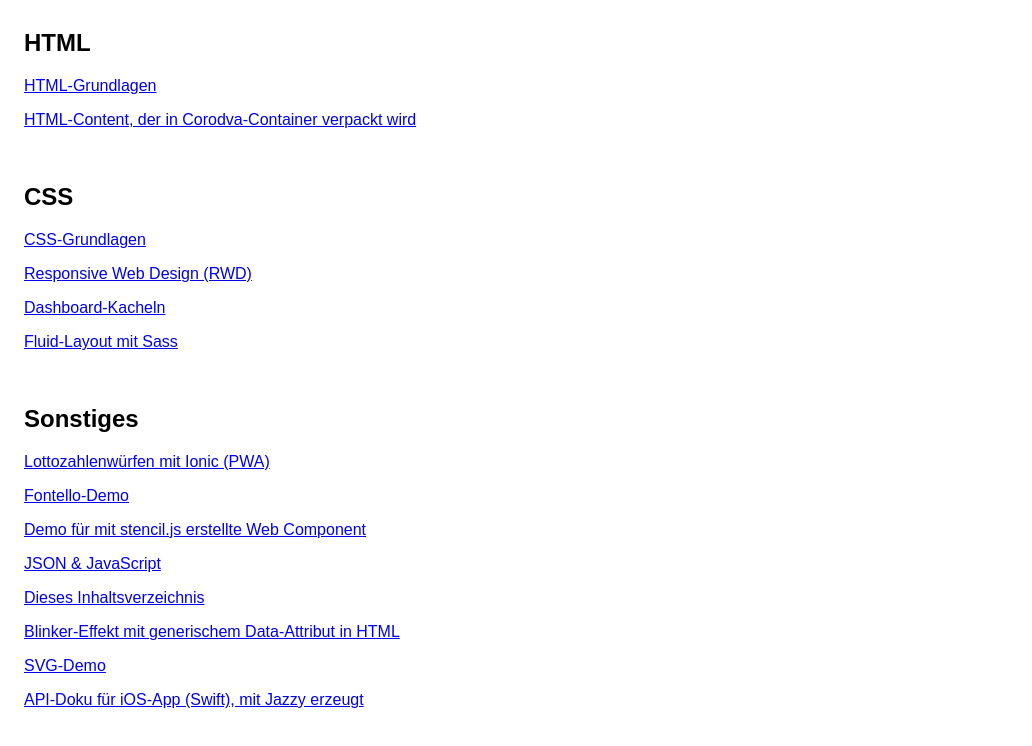
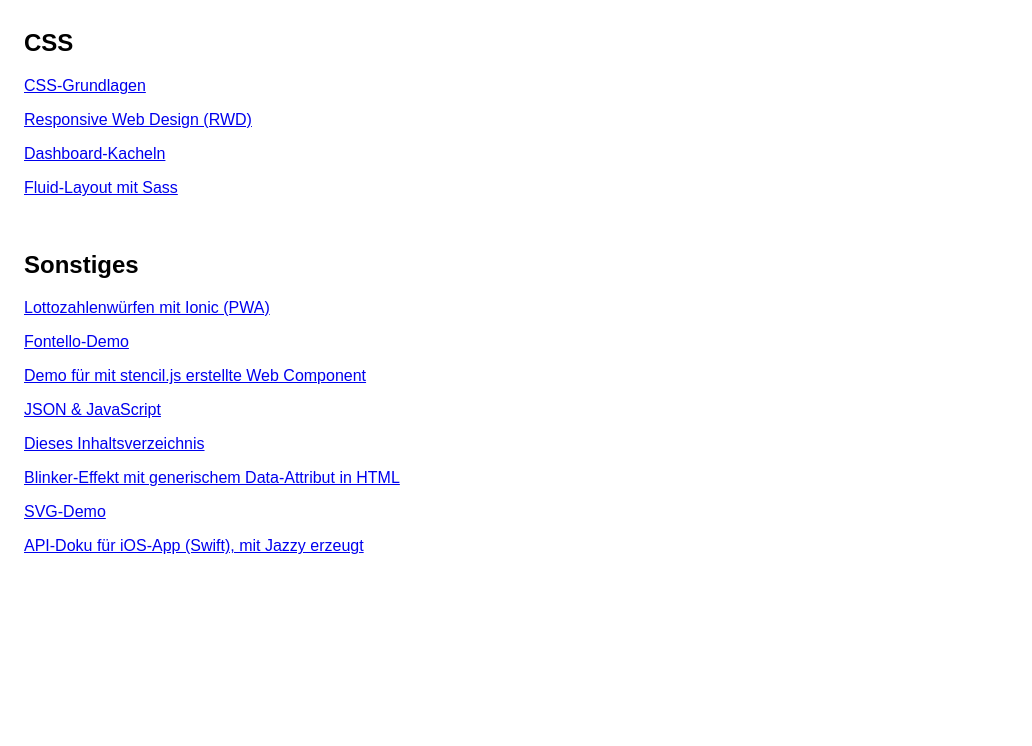
Before and after one commit to MDecker-MobileComputing/ghpages-toc, a plain HTML site: page docs/index.html in a window 1280 px wide. Shown: the part 126-872 px from the top of the page, without its empty margins (0-1032 px from the left). After the commit the page ends 800 px from the top, so only its background shows below. Drawn offline with Linux system fonts and the light colour scheme.

Commit message:
index.html: removed section "Basic HTML"

```diff
--- a/docs/index.html
+++ b/docs/index.html
@@ -21,19 +21,6 @@
     <body>
 
         <h1>Liste von mit GHPages bereitgestellten Websites von <code>MDecker-MobileComputing</code></h1>
-
-        <!-- Die zugehörigen Repos sollten das Topic "gh-pages" zugewiesen haben. -->
-
-        <h2>HTML</h2>
-
-        <a href="https://mdecker-mobilecomputing.github.io/HTML_Grundlagen/"
-           target="_blank">HTML-Grundlagen</a>
-
-        <a href="https://mdecker-mobilecomputing.github.io/HTML_HalloCordova/"
-           target="_blank">HTML-Content, der in Corodva-Container verpackt wird</a>
-
-        <br>
-
 
         <h2>CSS</h2>
 
```
